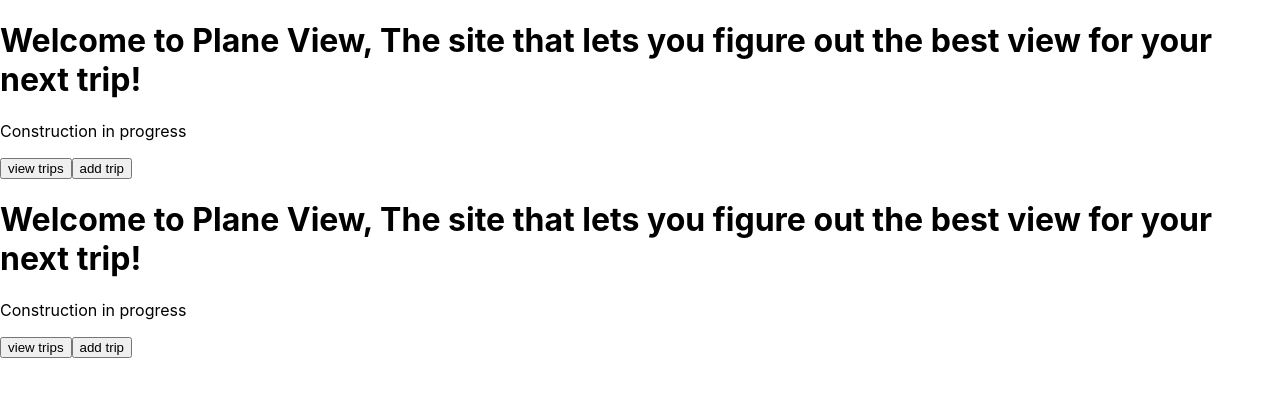
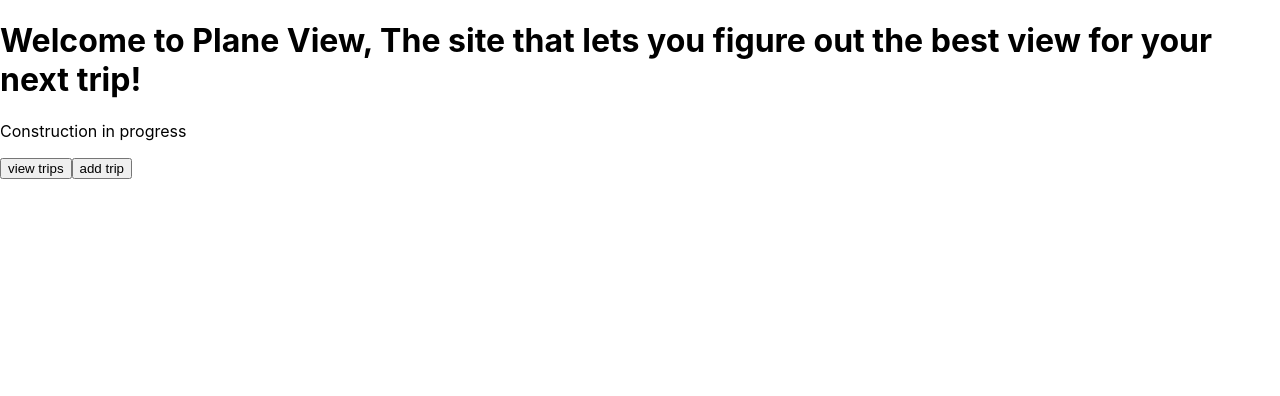
Before and after one commit to MikeShahin/plane-view, a React (Create React App) app: page / in a window 1280 px wide. Shown: the top 396 px of the page. Built offline with nearby package versions, Linux system fonts and the light colour scheme.

Commit message:
updated button redirect

```diff
--- a/src/App.js
+++ b/src/App.js
@@ -13,7 +13,7 @@ class App extends Component {
         <Home />
          <BrowserRouter>
           <Switch>
-            <Route exact path='/' component={Home}/>
+            {/* <Route exact path='/' component={Home}/> */}
             <Route exact path='/newtrip' component={AddTrip}/>
           </Switch>
         </BrowserRouter>
--- a/src/components/Home.js
+++ b/src/components/Home.js
@@ -1,6 +1,11 @@
 import React from 'react';
 
 class Home extends React.Component {
+
+  handleClick = (e) => {
+    console.log("clicked")
+  }
+
 
   render() {
     return (
@@ -12,7 +17,7 @@ class Home extends React.Component {
               view trips
             </button>
 
-            <button placeholder="submit" type="submit">
+            <button placeholder="submit" type="submit" onClick={event =>  window.location.href='/newtrip'}>
               add trip
             </button>
       </div>
```
